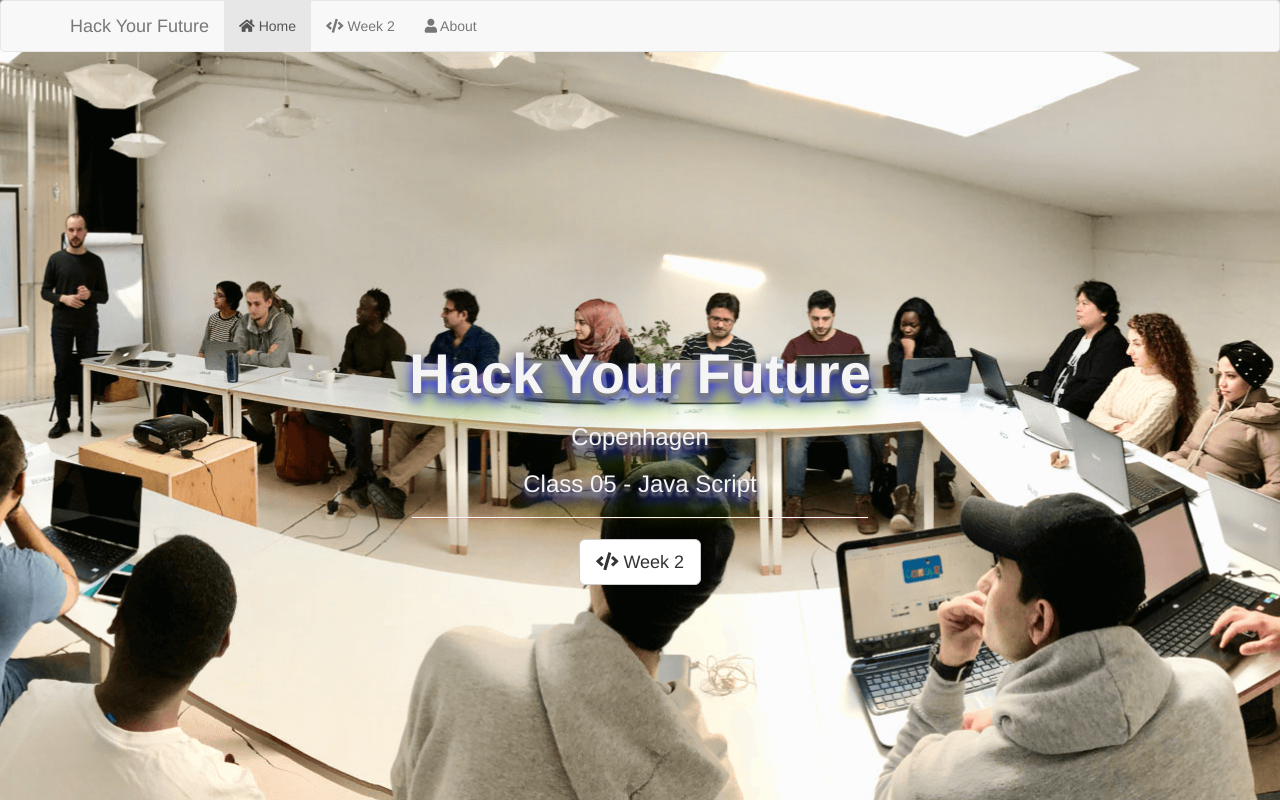
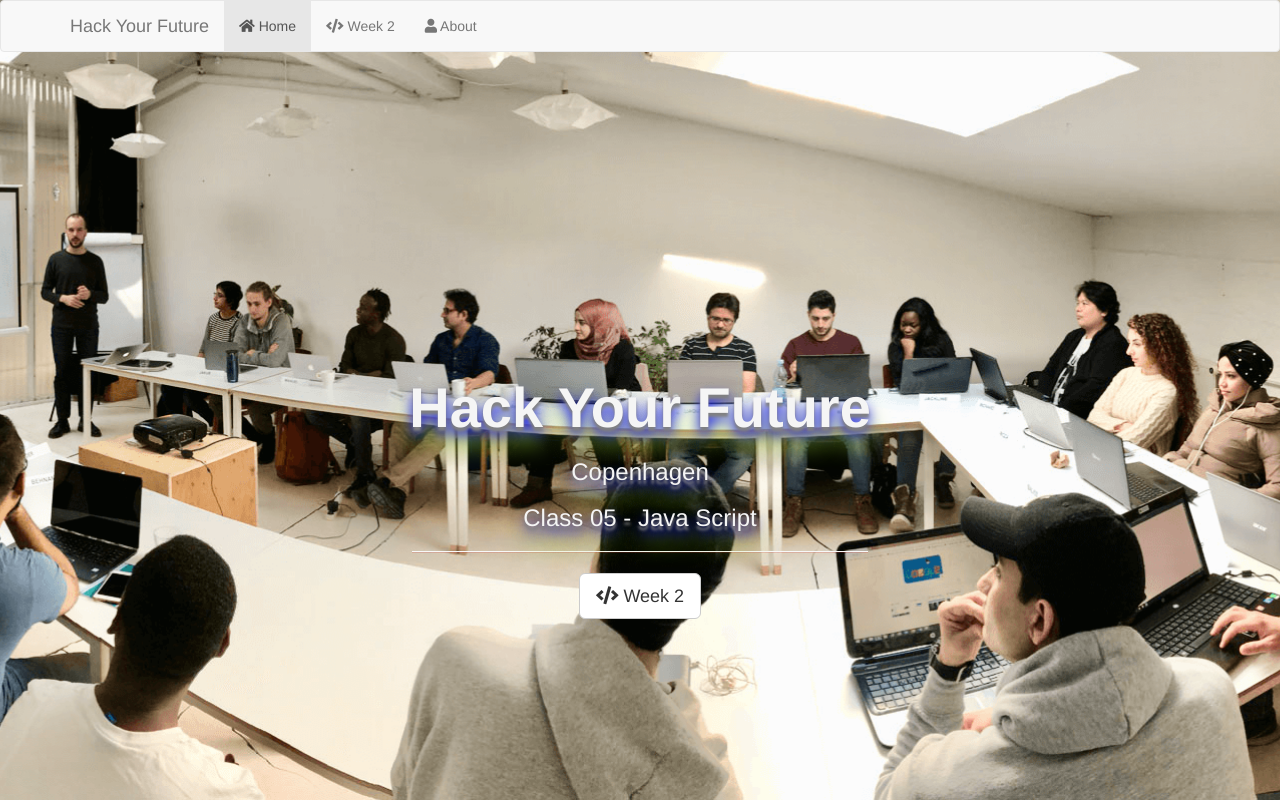
Before and after one commit to chandu87/hyf-javascript1, a plain HTML site: page week2/index.html in a window 1280 px wide. Drawn offline with nearby package versions, Linux system fonts and the light colour scheme.

Commit message:
styling changed

```diff
--- a/week2/style.css
+++ b/week2/style.css
@@ -11,7 +11,7 @@ body{
 }
 #content{
     text-align:center;
-    padding-top:22%;
+    padding-top:25%;
     text-shadow:0px 4px 3px grey,
                 0px 8px 13px blue,
                 0px 18px 23px yellowgreen;
```
